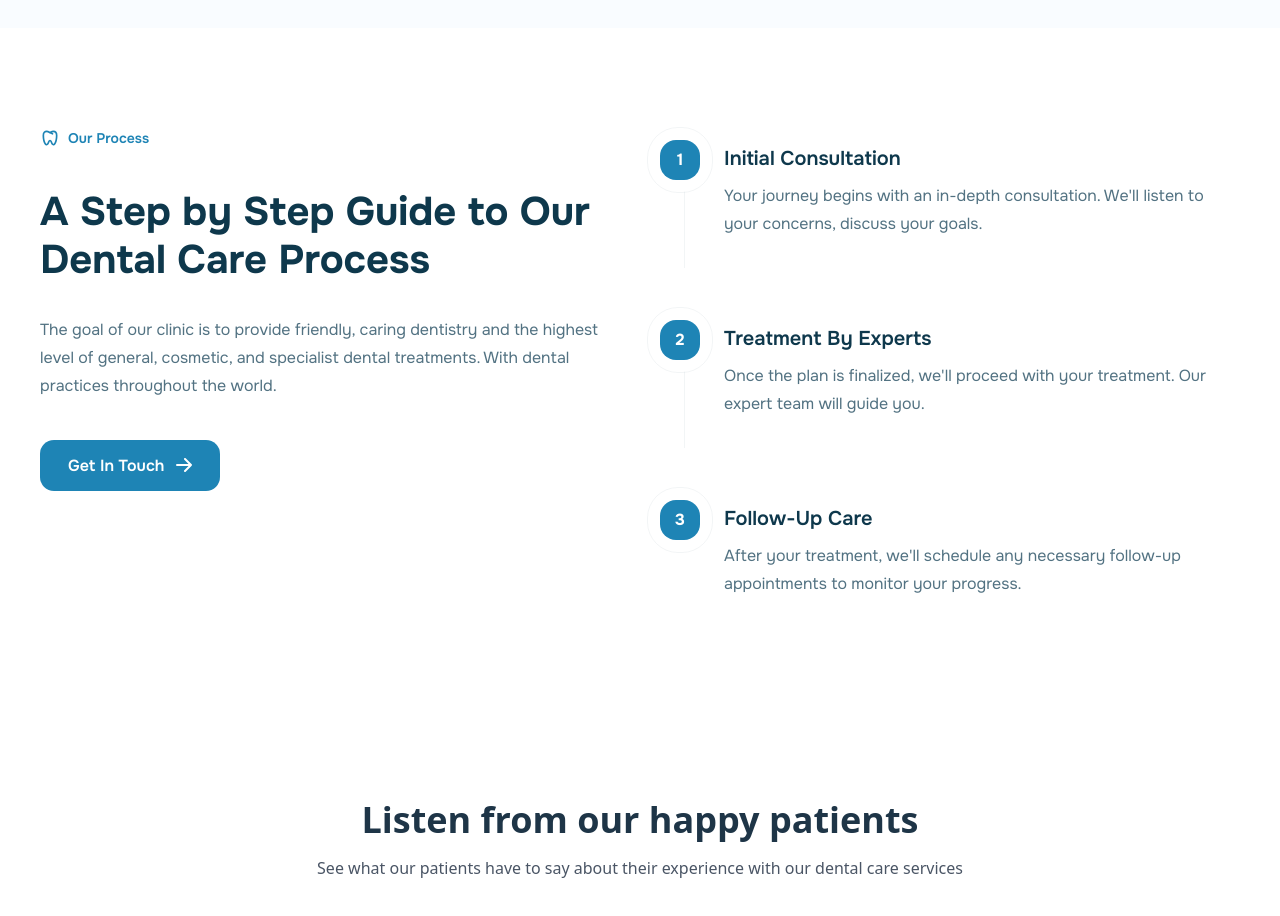
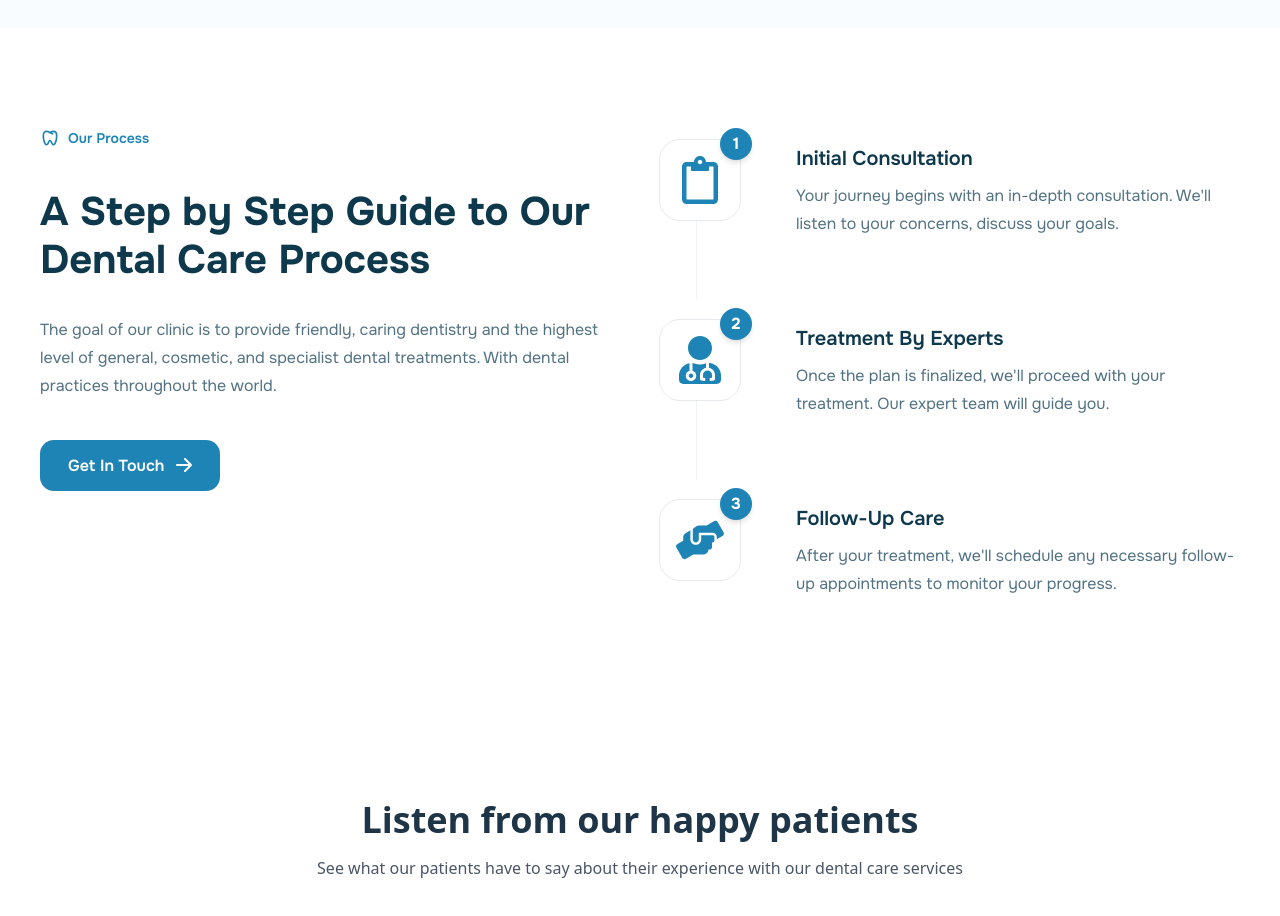
Before and after one commit to talhawebguru/primecare-dentist-website, a Next.js app: page / in a window 1280 px wide. Shown: the part 2880-3796 px from the top of the page. Built offline with nearby package versions, Linux system fonts and the light colour scheme.

Commit message:
Our Process section complete

```diff
--- a/app/components/home/AboutSection.jsx
+++ b/app/components/home/AboutSection.jsx
@@ -46,8 +46,8 @@ const AboutSection = () => (
           />
           {/* Happy Patients Badge */}
           <div className="absolute left-12 bottom-16 w-[175px]">
-            <div className="p-6 bg-white/10 rounded-[40px] outline outline-1 outline-white/10 backdrop-blur-[5px] flex flex-col items-start">
-              <div className="mb-4 rounded-[14px] outline outline-1 outline-white/10 p-2 flex items-center justify-center bg-white/10">
+            <div className="p-6 bg-white/10 rounded-[40px] outline  outline-white/10 backdrop-blur-[5px] flex flex-col items-start">
+              <div className="mb-4 rounded-[14px] outline outline-white/10 p-2 flex items-center justify-center bg-white/10">
                 <FaRegSmile className="text-white w-7 h-7" />
               </div>
               <div>
--- a/app/components/home/ProcessSection.jsx
+++ b/app/components/home/ProcessSection.jsx
@@ -6,44 +6,47 @@ import { TbDental } from "react-icons/tb";
 
 const processSteps = [
   {
-    icon: <FaRegClipboard className="text-[#1e84b5] w-7 h-7" />,
+    icon: <FaRegClipboard className="text-[#1e84b5]" size={48} />,
     title: "Initial Consultation",
     description:
-      "Your journey begins with an in-depth consultation. We'll listen to\nyour concerns, discuss your goals.",
+      "Your journey begins with an in-depth consultation. We'll listen to your concerns, discuss your goals.",
   },
   {
-    icon: <FaUserMd className="text-[#1e84b5] w-7 h-7" />,
+    icon: <FaUserMd className="text-[#1e84b5]" size={48} />,
     title: "Treatment By Experts",
     description:
-      "Once the plan is finalized, we'll proceed with your treatment. Our\nexpert team will guide you.",
+      "Once the plan is finalized, we'll proceed with your treatment. Our expert team will guide you.",
   },
   {
-    icon: <FaHandsHelping className="text-[#1e84b5] w-7 h-7" />,
+    icon: <FaHandsHelping className="text-[#1e84b5]" size={48} />,
     title: "Follow-Up Care",
     description:
-      "After your treatment, we'll schedule any necessary follow-up\nappointments to monitor your progress.",
+      "After your treatment, we'll schedule any necessary follow-up appointments to monitor your progress.",
   },
 ];
 
 const ProcessStep = ({ step, index, isLast }) => (
-  <div className="relative flex items-start gap-6 min-h-[120px]">
+  <div className="relative flex items-start gap-14 min-h-[120px]">
     {/* Vertical line */}
     {!isLast && (
-      <div className="absolute left-6 top-12 h-[80px] w-px bg-[#0e384c]/5 z-0" />
+      <div className="absolute left-9 top-20 h-[80px] w-px bg-[#0e384c]/5 z-0" />
     )}
-    {/* Step Number */}
+    {/* Icon + Number */}
     <div className="relative z-10">
-      <div className="w-10 h-10 bg-[#1e84b5] rounded-2xl flex items-center justify-center mb-2">
-        <span className="text-white text-base font-bold font-onest leading-loose">{index + 1}</span>
-      </div>
-      <div className="w-16 h-16 bg-white rounded-[30px] outline outline-1 outline-[#0e384c]/5 flex items-center justify-center absolute left-[-12px] top-[-12px] z-[-1]">
-        {step.icon}
+      <div className="w-20 h-20 flex items-center justify-center">
+        <div className="w-20 h-20 bg-white rounded-[20px] outline outline-[#0e384c]/10 flex items-center justify-center relative">
+          {step.icon}
+          {/* Number badge */}
+          <div className="absolute -top-3 -right-3 w-8 h-8 bg-[#1e84b5] rounded-full flex items-center justify-center shadow-md">
+            <span className="text-white text-base font-bold font-onest leading-loose">{index + 1}</span>
+          </div>
+        </div>
       </div>
     </div>
     {/* Step Content */}
     <div className="flex flex-col gap-2 pt-1">
       <div className="text-[#0e384c] text-xl font-semibold font-onest leading-normal">{step.title}</div>
-      <div className="text-[#527282] text-base font-normal font-onest leading-7 whitespace-pre-line">{step.description}</div>
+      <div className="text-[#527282] text-base font-normal font-onest leading-7">{step.description}</div>
     </div>
   </div>
 );
@@ -60,7 +63,7 @@ const ProcessSection = () => (
           className="relative flex flex-col gap-8"
         >
           {/* Our Process Label */}
-          <div className="flex items-center gap-2  mb-2">
+          <div className="flex items-center gap-2 mb-2">
             <TbDental className="text-[#1e84b5]" size={20} />
             <span className="text-[#1e84b5] text-sm font-semibold font-onest leading-none">Our Process</span>
           </div>
--- /dev/null
+++ b/app/components/home/WhyChooseUs.jsx
@@ -0,0 +1,9 @@
+import React from 'react'
+
+const WhyChooseUs = () => {
+  return (
+    <div>WhyChooseUs</div>
+  )
+}
+
+export default WhyChooseUs
```
